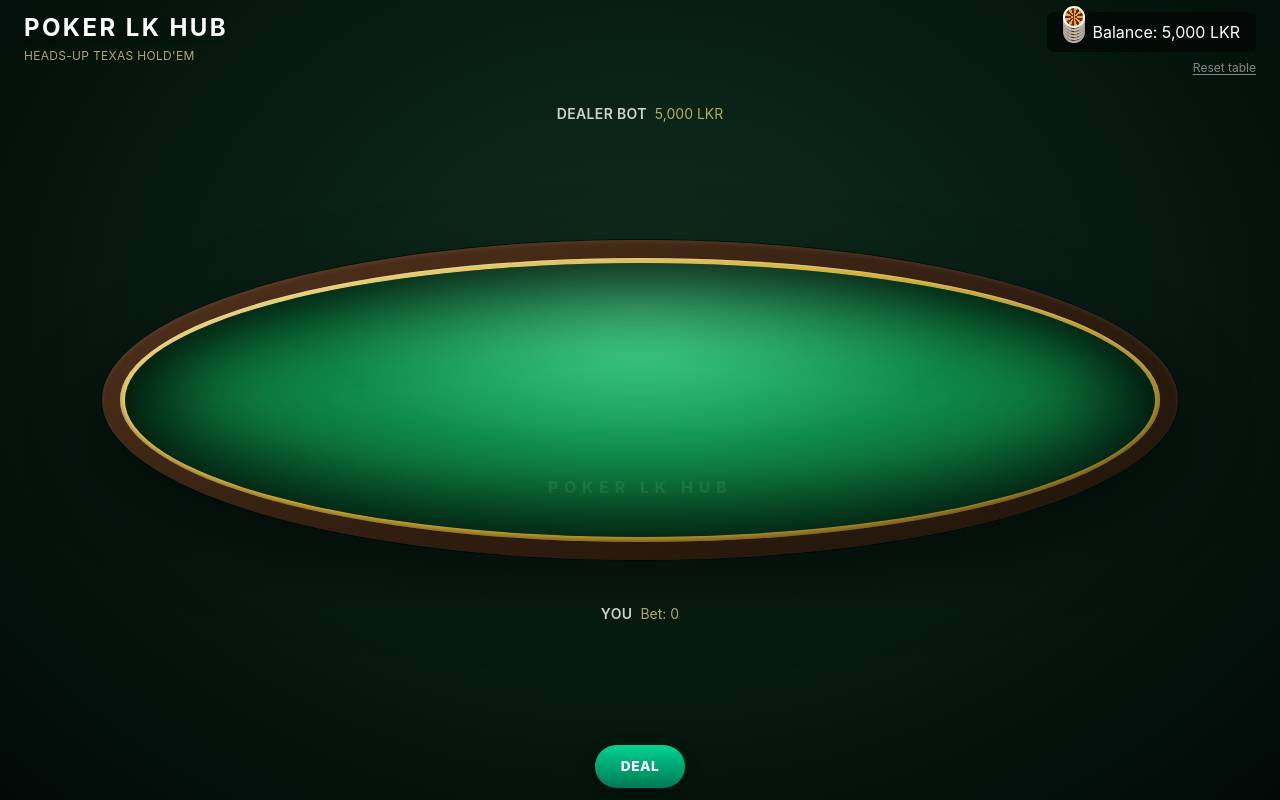
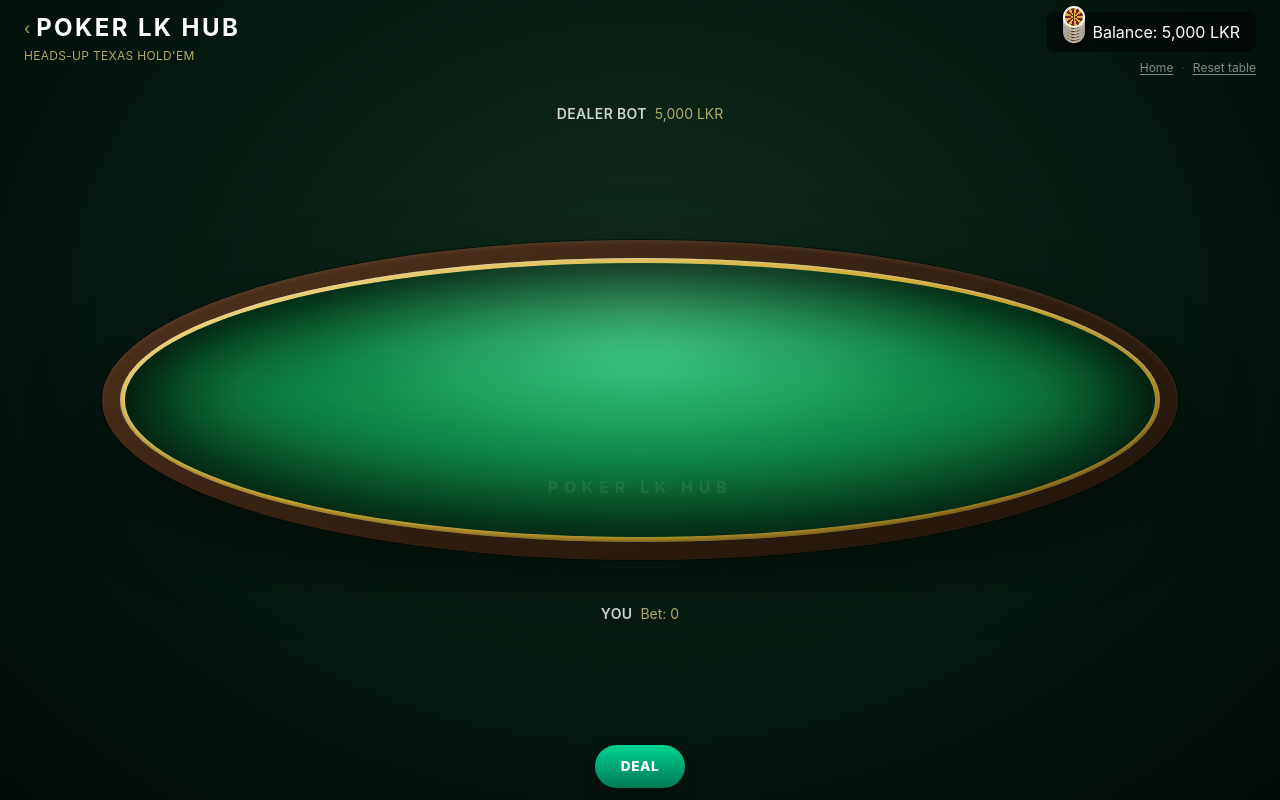
Before and after one commit to seniramendis/poker-mvp, a Next.js app: page /play in a window 1280 px wide. Built offline with nearby package versions, Linux system fonts and the light colour scheme.

Commit message:
modifoed the back to home button in the play page

```diff
--- a/src/components/GameView.js
+++ b/src/components/GameView.js
@@ -1,6 +1,7 @@
 'use client';
 
 import { useMemo } from 'react';
+import Link from 'next/link';
 import PokerTable from './PokerTable';
 import Hand from './Hand';
 import CommunityCards from './CommunityCards';
@@ -36,10 +37,18 @@ export default function GameView() {
 
       {/* HUD */}
       <div className="safe-top safe-x absolute top-0 w-full flex justify-between items-start text-white z-10 pointer-events-none">
-        <div className="min-w-0">
+        <div className="min-w-0 pointer-events-auto">
+          <Link
+            href="/"
+            className="group inline-flex items-center gap-1.5 hover:opacity-90 transition-opacity"
+          >
+            <span className="text-amber-200/70 group-hover:-translate-x-0.5 transition-transform">
+              &lsaquo;
+            </span>
             <h1 className="hud-title text-lg sm:text-2xl font-bold tracking-widest drop-shadow-md truncate">
               POKER LK HUB
             </h1>
+          </Link>
           <p className="hud-sub block text-[10px] sm:text-xs text-amber-200/70 tracking-wide mt-0.5 sm:mt-1 uppercase">
             Heads-Up Texas Hold&apos;em
           </p>
@@ -50,12 +59,21 @@ export default function GameView() {
             <span className="hidden sm:inline">Balance: {state.playerChips.toLocaleString()} LKR</span>
             <span className="sm:hidden">{state.playerChips.toLocaleString()}</span>
           </div>
+          <div className="flex items-center gap-2 text-[10px] sm:text-xs">
+            <Link
+              href="/"
+              className="text-white/50 hover:text-white/90 transition-colors underline underline-offset-2"
+            >
+              Home
+            </Link>
+            <span className="text-white/20">&middot;</span>
             <button
               onClick={resetTable}
-            className="text-[10px] sm:text-xs text-white/50 hover:text-white/90 transition-colors underline underline-offset-2"
+              className="text-white/50 hover:text-white/90 transition-colors underline underline-offset-2"
             >
               Reset table
             </button>
+          </div>
         </div>
       </div>
 
```
Lines whose indentation alone changed are shown as unchanged.
